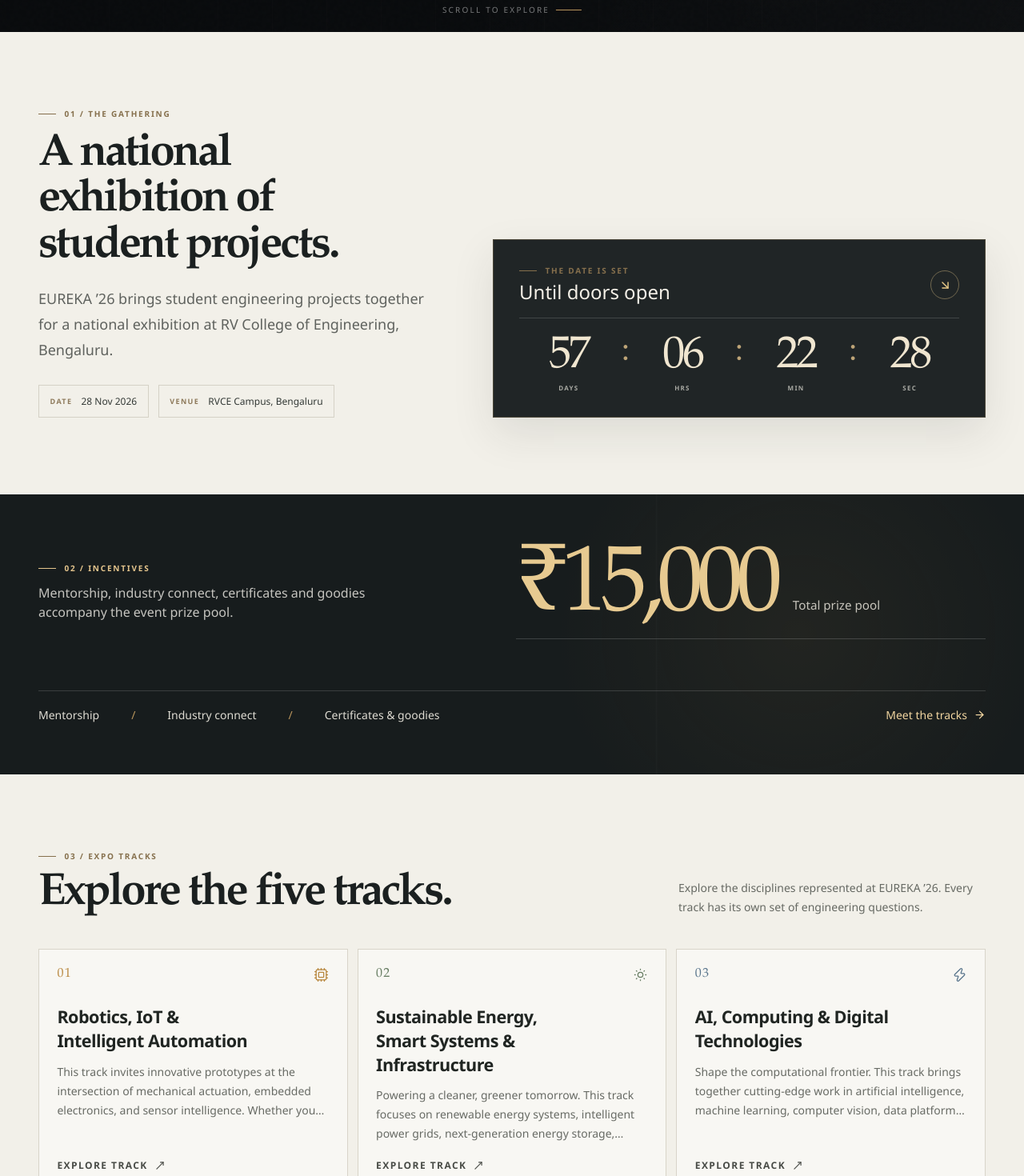
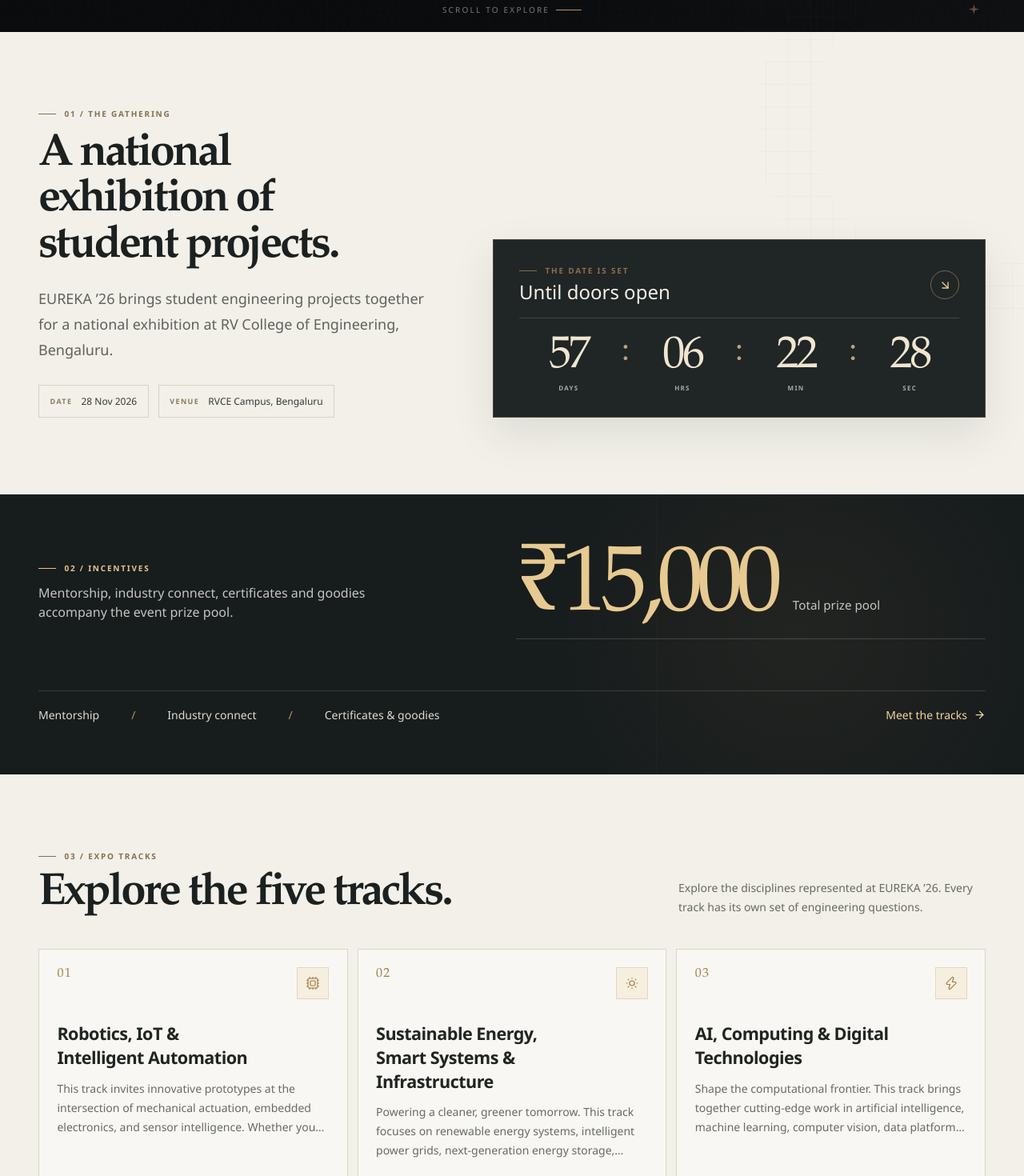
Before and after one commit to Akshat-rvce/EUREKA2026, a Next.js app: page / in a window 1280 px wide. Shown: the part 760-2230 px from the top of the page at 80% size. Built offline with nearby package versions, Linux system fonts and the light colour scheme.

Commit message:
Refine EUREKA landing page accents

```diff
--- a/src/app/globals.css
+++ b/src/app/globals.css
@@ -73,6 +73,27 @@
 .hero-glow {
   background: radial-gradient(ellipse 55% 68% at 76% 48%, rgba(193,154,91,.13), transparent 72%), linear-gradient(100deg, transparent 47%, rgba(255,255,255,.018) 100%);
 }
+.overview-motif::before {
+  position: absolute;
+  inset: 0;
+  content: "";
+  border: 1px solid rgba(167,125,61,.14);
+  border-radius: 50%;
+  background-image: linear-gradient(rgba(167,125,61,.045) 1px, transparent 1px), linear-gradient(90deg, rgba(167,125,61,.045) 1px, transparent 1px);
+  background-size: 28px 28px;
+  mask-image: radial-gradient(circle, transparent 48%, #000 48.3%, #000 66%, transparent 66.3%);
+}
+.overview-motif::after {
+  position: absolute;
+  top: 23%;
+  left: 52%;
+  width: 13px;
+  height: 13px;
+  content: "";
+  background: #b98c4c;
+  clip-path: polygon(50% 0, 60% 40%, 100% 50%, 60% 60%, 50% 100%, 40% 60%, 0 50%, 40% 40%);
+  opacity: .5;
+}
 .logo-plinth {
   background: transparent;
 }
@@ -101,7 +122,9 @@
 .track-panel:hover { transform: translateY(-3px); border-color: #b7ad99; background: rgba(255,255,255,.76); }
 .track-panel:hover::before { height: 100%; }
 .track-number { font: 500 1rem/1 var(--font-display); letter-spacing: .08em; color: var(--track-accent); }
-.track-icon { color: var(--track-accent); }
+.track-icon-frame { display: grid; width: 2.5rem; height: 2.5rem; place-items: center; border: 1px solid rgba(164,125,69,.22); background: #f5efdf; color: var(--track-accent); transition: background-color .25s ease, border-color .25s ease, transform .25s ease; }
+.track-panel:hover .track-icon-frame { transform: translateY(-1px); border-color: rgba(164,125,69,.42); background: #f0e4cb; }
+.track-icon { color: currentColor; }
 .register-section { background: var(--paper-deep); }
 .registration-facts { display: flex; align-items: center; justify-content: space-between; gap: .8rem; padding: .8rem 0; border-top: 1px solid #d4cfc2; border-bottom: 1px solid #d4cfc2; }
 .registration-facts span { display: grid; gap: .28rem; font-size: .83rem; font-weight: 600; color: #242a27; }
--- a/src/components/sections/MainExperience.tsx
+++ b/src/components/sections/MainExperience.tsx
@@ -15,7 +15,7 @@
   visible: { opacity: 1, y: 0, transition: { duration: 0.55, ease: [0.16, 1, 0.3, 1] as const } },
 };
 
-const trackAccents = ["#b8873e", "#667c61", "#59758c", "#a96653", "#77708e"];
+const trackAccents = ["#a47d45", "#a47d45", "#a47d45", "#a47d45", "#a47d45"];
 const trackIcons = [Cpu, SunMedium, Zap, Activity, Lightbulb];
 
 export function MainExperience() {
@@ -60,8 +60,9 @@
         </button>
       </section>
 
-      <section id="expo-intro" className="paper-section px-5 py-14 sm:px-8 sm:py-20 lg:px-12 lg:py-24">
-        <div className="mx-auto grid max-w-7xl gap-10 lg:grid-cols-[0.9fr_1.1fr] lg:items-end lg:gap-16">
+      <section id="expo-intro" className="overview-section paper-section relative isolate px-5 py-14 sm:px-8 sm:py-20 lg:px-12 lg:py-24">
+        <div className="overview-motif pointer-events-none absolute right-[-12rem] top-[-10rem] hidden h-[34rem] w-[34rem] lg:block" aria-hidden="true" />
+        <div className="relative z-10 mx-auto grid max-w-7xl gap-10 lg:grid-cols-[0.9fr_1.1fr] lg:items-end lg:gap-16">
           <motion.div initial="hidden" whileInView="visible" viewport={{ once: true, margin: "-60px" }} variants={reveal}>
             <p className="section-kicker">01 / The gathering</p>
             <h2 className="editorial-heading mt-4 max-w-[14ch]">A national exhibition of student projects.</h2>
@@ -101,8 +102,8 @@
         </div>
       </section>
 
-      <section id="tracks" className="paper-section px-5 py-14 sm:px-8 sm:py-20 lg:px-12 lg:py-24">
-        <div className="mx-auto max-w-7xl">
+      <section id="tracks" className="track-section paper-section relative isolate px-5 py-14 sm:px-8 sm:py-20 lg:px-12 lg:py-24">
+        <div className="relative z-10 mx-auto max-w-7xl">
           <div className="mb-8 flex flex-col justify-between gap-4 sm:mb-10 sm:flex-row sm:items-end">
             <div><p className="section-kicker">03 / Expo tracks</p><h2 className="editorial-heading mt-3">Explore the five tracks.</h2></div>
             <p className="max-w-sm text-sm leading-6 text-[#666963]">Explore the disciplines represented at EUREKA ’26. Every track has its own set of engineering questions.</p>
@@ -113,7 +114,7 @@
                 <Link href={`/tracks/${track.id}`} onClick={playClickSound} onMouseEnter={playHoverSound} className="track-panel group flex h-full min-h-[250px] flex-col" style={{ "--track-accent": trackAccents[index] } as CSSProperties}>
                   <div className="flex items-start justify-between gap-3">
                     <span className="track-number">{track.number}</span>
-                    {(() => { const TrackIcon = trackIcons[index]; return <TrackIcon className="track-icon" size={19} strokeWidth={1.6} aria-hidden="true" />; })()}
+                    {(() => { const TrackIcon = trackIcons[index]; return <span className="track-icon-frame"><TrackIcon className="track-icon" size={18} strokeWidth={1.6} aria-hidden="true" /></span>; })()}
                   </div>
                   <h3 className="mt-7 max-w-[20ch] text-xl font-semibold leading-snug tracking-[-0.025em] text-[#202522] sm:text-[1.35rem]">{track.title}</h3>
                   <p className="mt-3 line-clamp-3 text-sm leading-6 text-[#686b65]">{track.description}</p>
```
